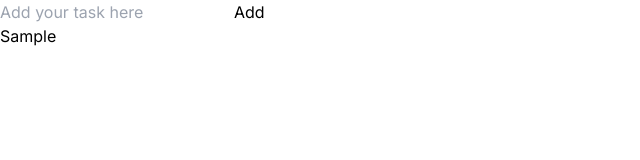
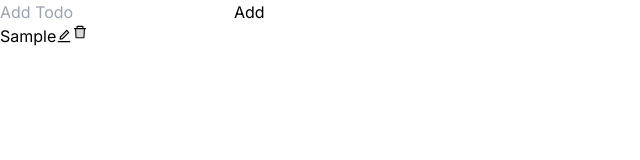
Before and after one commit to ThePrakashKumar/TodoMatic, a Next.js app: page / in a window 1280 px wide. Both pictures are taken after typing "Sample" into the empty fields and a click on the button "Add". Shown: the top 160 px of the page, without its empty margins (0-640 px from the left). Built offline with nearby package versions, Linux system fonts and the light colour scheme.

Commit message:
feat: add edit and delete todo

```diff
--- a/package.json
+++ b/package.json
@@ -13,6 +13,7 @@
     "next": "14.1.3",
     "react": "^18",
     "react-dom": "^18",
+    "react-icons": "^5.0.1",
     "react-redux": "^9.1.0",
     "uuid": "^9.0.1"
   },
--- a/src/components/AddTodoForm.jsx
+++ b/src/components/AddTodoForm.jsx
@@ -27,7 +27,7 @@ const AddTodoForm = () => {
     <div>
       <input
         type="text"
-        placeholder="Add your task here"
+        placeholder="Add Todo"
         value={todo}
         onChange={(e) => {
           setTodo(e.target.value);
--- a/src/components/Todo.jsx
+++ b/src/components/Todo.jsx
@@ -1,6 +1,57 @@
+import { deleteTodo, editTodo } from "@/lib/features/todo/todo.slice";
+import { useState } from "react";
+import {
+  AiTwotoneCheckCircle,
+  AiTwotoneDelete,
+  AiTwotoneEdit,
+} from "react-icons/ai";
+import { useDispatch } from "react-redux";
 const Todo = ({ todoDetails }) => {
-  const { text } = todoDetails;
-  return <div>{text}</div>;
+  const dispatch = useDispatch();
+  const { id, complete, text, time } = todoDetails;
+
+  const [update, setUpdate] = useState(false);
+  const [newTodo, setNewTodo] = useState(text);
+
+  const handleDelete = (id) => {
+    dispatch(deleteTodo({ id }));
+  };
+
+  const handleEdit = (todo) => {
+    if (update === false) {
+      setUpdate((update) => !update);
+    } else {
+      dispatch(
+        editTodo({
+          id: todo.id,
+          status: todo.status,
+          text: newTodo,
+          time: todo.time,
+        })
+      );
+      setUpdate((update) => !update);
+    }
+  };
+  return (
+    <div className="flex">
+      {update ? (
+        <input
+          type="text"
+          value={newTodo}
+          onChange={(e) => {
+            setNewTodo(e.target.value);
+          }}
+        />
+      ) : (
+        <span>{text}</span>
+      )}
+
+      <button onClick={() => handleEdit(todoDetails)}>
+        {update ? <AiTwotoneCheckCircle /> : <AiTwotoneEdit />}
+      </button>
+      <AiTwotoneDelete onClick={() => handleDelete(id)} />
+    </div>
+  );
 };
 
 export default Todo;
--- a/src/lib/features/todo/todo.slice.js
+++ b/src/lib/features/todo/todo.slice.js
@@ -23,9 +23,9 @@ const todoSlice = createSlice({
   reducers: {
     addTodo: (state, action) => {
       state.todo.push(action.payload);
-      const localTodo = window.localStorage.getItem("localTodoList");
+      let localTodo = window.localStorage.getItem("localTodoList");
       if (localTodo) {
-        const localTodoArray = JSON.parse(localTodo);
+        let localTodoArray = JSON.parse(localTodo);
         localTodoArray.push({
           ...action.payload,
         });
@@ -40,8 +40,41 @@ const todoSlice = createSlice({
         );
       }
     },
+    deleteTodo: (state, action) => {
+      let localTodo = window.localStorage.getItem("localTodoList");
+      if (localTodo) {
+        let localTodoArray = JSON.parse(localTodo);
+        let updatedTodoArray = localTodoArray.filter(
+          (todo) => todo.id !== action.payload.id
+        );
+        window.localStorage.setItem(
+          "localTodoList",
+          JSON.stringify(updatedTodoArray)
+        );
+        state.todo = updatedTodoArray;
+      }
+    },
+    editTodo: (state, action) => {
+      let localTodo = window.localStorage.getItem("localTodoList");
+      if (localTodo) {
+        let localTodoArray = JSON.parse(localTodo);
+        let updatedTodoArray = localTodoArray.map((todo) => {
+          if (todo.id === action.payload.id) {
+            return action.payload;
+          } else {
+            return todo;
+          }
+        });
+
+        window.localStorage.setItem(
+          "localTodoList",
+          JSON.stringify(updatedTodoArray)
+        );
+        state.todo = updatedTodoArray;
+      }
+    },
   },
 });
 
-export const { addTodo } = todoSlice.actions;
+export const { addTodo, deleteTodo, editTodo } = todoSlice.actions;
 export default todoSlice.reducer;
```
Also changed, not shown: 1 other file (tests, documents, lock files or other folders).
